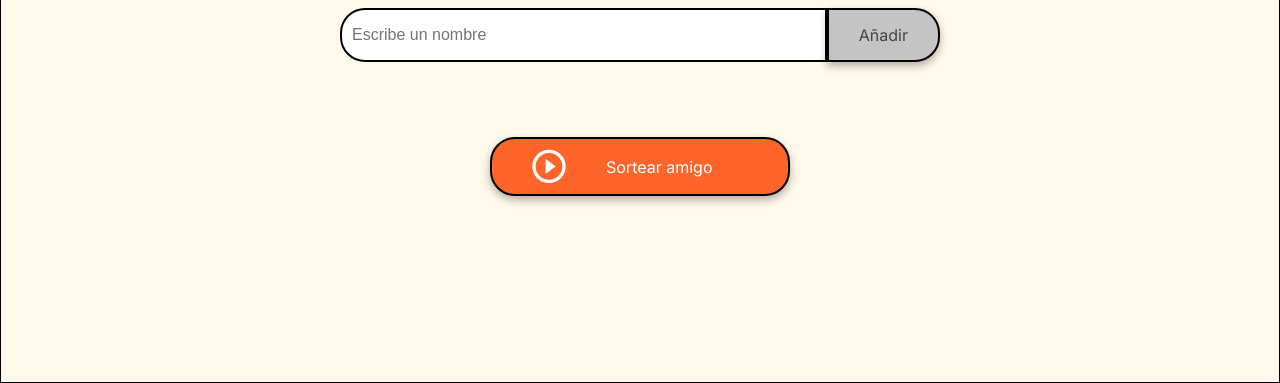
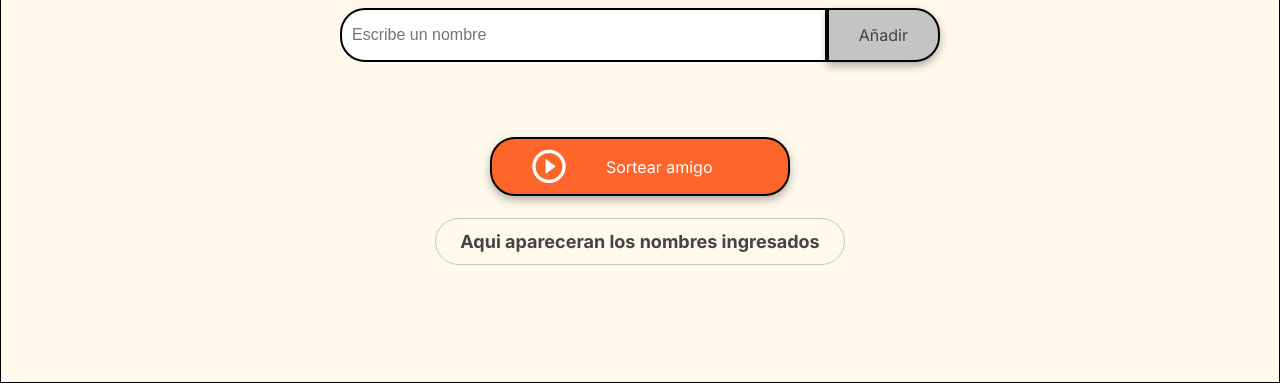
Before and after one commit to Camilamunoz2201/Challenge-amigo-secreto, a plain HTML site: page index.html in a window 1280 px wide. Shown: the part 417-800 px from the top of the page. Drawn offline with Linux system fonts and the light colour scheme.

Commit message:
Add table for displaying friends and style updates

```diff
--- a/index.html
+++ b/index.html
@@ -21,17 +21,29 @@
             <h2 class="section-title">Digite el nombre de sus amigos</h2>
             <div class="input-wrapper">
                 <input type="text" id="amigo" class="input-name" placeholder="Escribe un nombre">
-                <button class="button-add" onclick="agregarAmigo()">Añadir</button>
+                <button id="button-add-input" class="button-add">Añadir</button>
             </div>
 
             <ul id="listaAmigos" class="name-list" aria-labelledby="listaAmigos" role="list"></ul>
             <ul id="resultado" class="result-list" aria-live="polite"></ul>
 
             <div class="button-container">
-                <button class="button-draw" onclick="sortearAmigo()" aria-label="Sortear amigo secreto">
+                <button class="button-draw" id="button-sorting" aria-label="Sortear amigo secreto">
                     <img src="assets/play_circle_outline.png" alt="Ícono para sortear">
                     Sortear amigo
                 </button>
+            </div>
+            <div class="table-container">
+                <table id="amigosTable" class="amigos-table">
+                    <thead>
+                        <tr>
+                            <th>Aqui apareceran los nombres ingresados</th>
+                        </tr>
+                    </thead>
+                    <tbody id="tableBody">
+                        <!-- Los nombres de los amigos se agregarán aquí dinámicamente -->
+                    </tbody>
+                </table>
             </div>
         </section>
     </main>
--- a/style.css
+++ b/style.css
@@ -160,3 +160,37 @@ ul {
 .button-draw:hover {
     background-color: var(--color-button-hover);
 }
+
+table {
+    width: 100%;
+    max-width: 600px;
+    border-collapse: separate;
+    border-spacing: 1;
+    margin-top: 20px;
+    font-family: "Inter", sans-serif;
+    border-radius: 20px;
+    overflow: hidden;
+}
+
+th, td {
+    padding: 12px 24px;
+    text-align: center;
+    background-color: var(--color-secondary);
+    color: var(--color-text);
+    border: 1px solid #C4C4C4;
+    font-size: 18px;
+    border-radius: 25px;
+}
+
+tr:first-child td:first-child {
+    border-top-left-radius: 25px;
+}
+tr:first-child td:last-child {
+    border-top-right-radius: 25px;
+}
+tr:last-child td:first-child {
+    border-bottom-left-radius: 25px;
+}
+tr:last-child td:last-child {
+    border-bottom-right-radius: 25px;
+}
```
